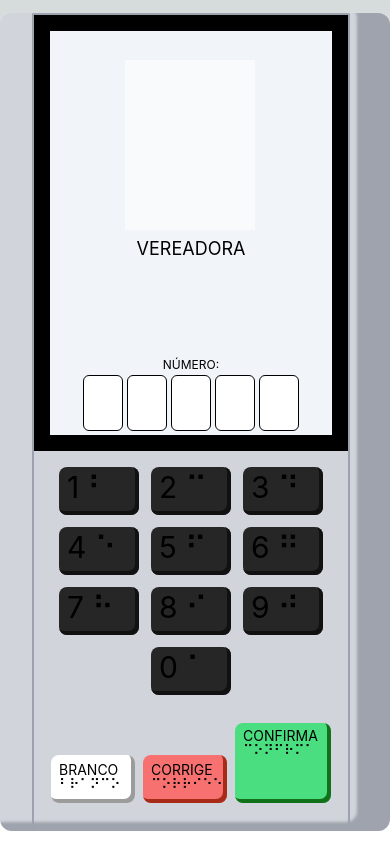
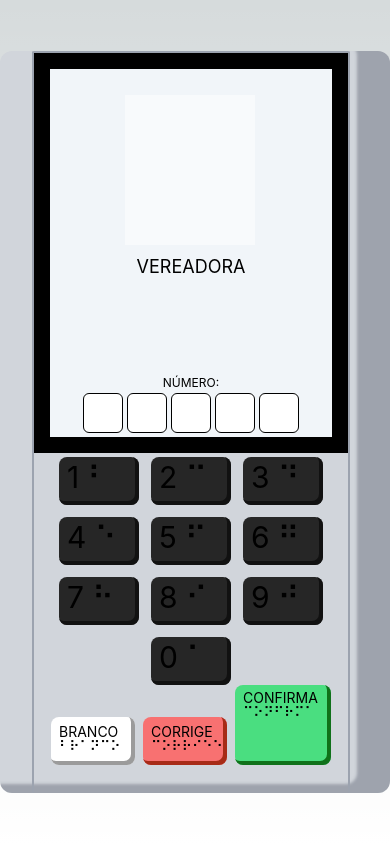
Before and after one commit to LelioH/urna-eletronica, a React (Vite) app: page / in a window 390 px wide. Built offline with nearby package versions, Linux system fonts and the light colour scheme.

Commit message:
style final

```diff
--- a/src/App.tsx
+++ b/src/App.tsx
@@ -34,7 +34,7 @@ export default function Home() {
             maxLength={1}
             onChange={() => {}}
             value={inputValues[i] ? inputValues[i] : ''}
-            className="border-black text-black flex justify-center items-center border w-10 h-14 rounded-md text-2xl font-inter p-3"
+            className="border-black text-black flex justify-center items-center border w-10 h-14 rounded-md text-2xl font-inter p-3 sm:h-10"
           />
         </React.Fragment>
       );
@@ -87,7 +87,7 @@ export default function Home() {
         style={{ boxShadow: '-32px -8px 3px 1px rgba(107, 114, 128, 0.5) inset' }}
       >
         <div className="border-gray-400 border-2 border-b-0 rounded-sm">
-          <div className="bg-black h-[436px] px-8 py-4 sm:px-4">
+          <div className="bg-black h-[436px] px-8 py-4 sm:px-4 sm:h-[400px]">
             <div className="bg-slate-100 w-full h-full flex flex-col items-center">
               {isentVote ? (
                 <React.Fragment>
@@ -118,7 +118,7 @@ export default function Home() {
                       )}
                       <h1
                         className={`text-black text-3xl font-inter sm:text-lg ${
-                          inputValues.length === 5 ? 'sm:mt-[180px]' : 'sm:mt-[200px]'
+                          inputValues.length === 5 ? 'sm:mt-[160px]' : 'sm:mt-[180px]'
                         }`}
                       >
                         VEREADORA
@@ -136,7 +136,7 @@ export default function Home() {
                         </React.Fragment>
                       )}
                     </div>
-                    <div className="bg-slate-50 w-[200px] h-[240px] sm:absolute sm:top-[60px] sm:right-[135px] sm:w-[130px] sm:h-[170px] sm:p-0">
+                    <div className="bg-slate-50 w-[200px] h-[240px] sm:absolute sm:top-[95px] sm:right-[135px] sm:w-[130px] sm:h-[150px] sm:p-0">
                       {inputValues && inputValues.length === 5 && (
                         <img
                           src={Lara}
@@ -169,7 +169,7 @@ export default function Home() {
               )}
             </div>
           </div>
-          <div className="flex flex-row pt-24 gap-x-5 sm:flex-col sm:items-center sm:gap-y-5 sm:pt-4">
+          <div className="flex flex-row pt-24 gap-x-5 sm:flex-col sm:items-center sm:gap-y-1 sm:pt-1">
             <div className="flex flex-wrap items-center max-h-[224px] sm:hidden">
               <img src={TSH} width={209} height={132} alt="JH" />
             </div>
@@ -183,7 +183,7 @@ export default function Home() {
                 />
               ))}
             </div>
-            <div className="flex flex-col gap-y-4 py-3 mb-24 px-9 sm:flex-row sm:mb-4 sm:gap-x-2 sm:gap-y-3 sm:items-end">
+            <div className="flex flex-col gap-y-4 py-3 mb-24 px-9 sm:flex-row sm:mb-4 sm:gap-x-2 sm:items-end sm:pt-0">
               <button
                 disabled={inputValues.length === 5}
                 onClick={isentVoteFnc}
```
Also changed, not shown: 4 other files (tests, documents, lock files or other folders).
